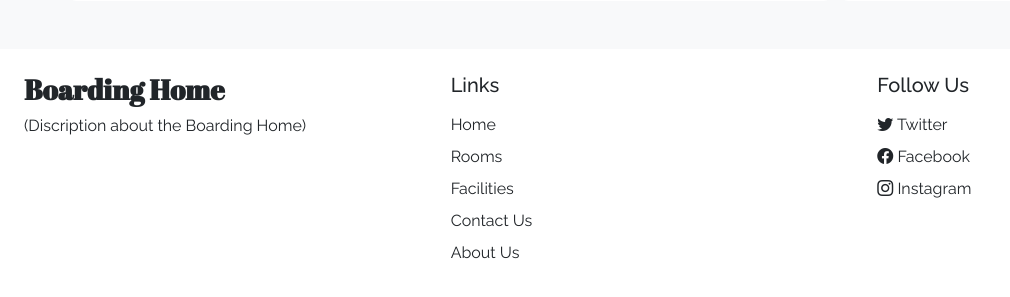
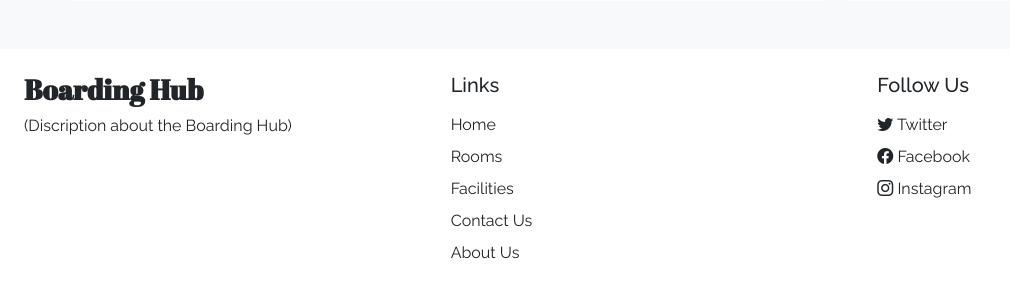
Before and after one commit to wannakill15/BoardingHome, a PHP site: page / in a window 1280 px wide. Shown: the part 3476-3773 px from the top of the page, without its empty margins (0-1010 px from the left). Run offline with PHP 8.4, Linux system fonts and the light colour scheme.

Commit message:
minor changes

```diff
--- a/index.php
+++ b/index.php
@@ -23,7 +23,7 @@
 <head>
     <meta charset="UTF-8">
     <meta name="viewport" content="width=device-width, initial-scale=1.0">
-    <title>Boarding Homes</title>
+    <title>Boarding Hub</title>
     <link href="https://cdn.jsdelivr.net/npm/bootstrap@5.3.3/dist/css/bootstrap.min.css" rel="stylesheet" integrity="sha384-QWTKZyjpPEjISv5WaRU9OFeRpok6YctnYmDr5pNlyT2bRjXh0JMhjY6hW+ALEwIH" crossorigin="anonymous">
     <link rel="preconnect" href="https://fonts.googleapis.com">
     <link rel="preconnect" href="https://fonts.gstatic.com" crossorigin>
@@ -51,7 +51,7 @@
 <body class="bg-light">
     <nav class="navbar navbar-expand-lg bg-body-tertiary navbar-light bg-white px-lg-3 py-lg-2 shadow-sm sticky-top">
     <div class="container-fluid">
-        <a class="navbar-brand me-4 fw-bold fs-3 h-font"  href="index.php">Boarding Home</a>
+        <a class="navbar-brand me-4 fw-bold fs-3 h-font"  href="index.php">Boarding Hub</a>
         <button class="navbar-toggler shadow-none" type="button" data-bs-toggle="collapse" data-bs-target="#navbarSupportedContent" aria-controls="navbarSupportedContent" aria-expanded="false" aria-label="Toggle navigation">
         <span class="navbar-toggler-icon"></span>
         </button>
@@ -477,7 +477,7 @@
                     <h5 class="m-0 ms-2">Jean Gunnhildr</h5>
                 </div>
                 <p>
-                BoardingHome provided a fantastic stay with clean,
+                BoardingHub provided a fantastic stay with clean,
                 spacious rooms and friendly staff,
                 making the booking and management process seamless.
                 Highly recommended for a comfortable living experience."
@@ -497,7 +497,7 @@
                     <h5 class="m-0 ms-2">Diluc Ragnvindr </h5>
                 </div>
                 <p>
-                BoardingHome was generally positive with decent rooms,
+                BoardingHub was generally positive with decent rooms,
                 but maintenance issues and slow staff response need improvement.
                 Overall, a good place with some room for enhancement.
                 </p>
@@ -514,7 +514,7 @@
                     <h5 class="m-0 ms-2">Lisa Minci</h5>
                 </div>
                 <p>
-                BoardingHome offered a pleasant stay with well-maintained facilities and helpful staff,
+                BoardingHub offered a pleasant stay with well-maintained facilities and helpful staff,
                 despite a slight delay in booking confirmation.
                 Great value and recommended for a comfortable stay.
                 </p>
@@ -591,9 +591,9 @@
     <div class="container-fluid bg-white mt-5">
         <div class="row">
             <div class="col-lg-4 p-4">
-                <h3 class="h-font fw-bold fs-3 mb-2">Boarding Home</h3>
+                <h3 class="h-font fw-bold fs-3 mb-2">Boarding Hub</h3>
                 <p>
-                    (Discription about the Boarding Home)
+                    (Discription about the Boarding Hub)
                 </p>
             </div>
             <div class="col-lg-4 p-4">
```
